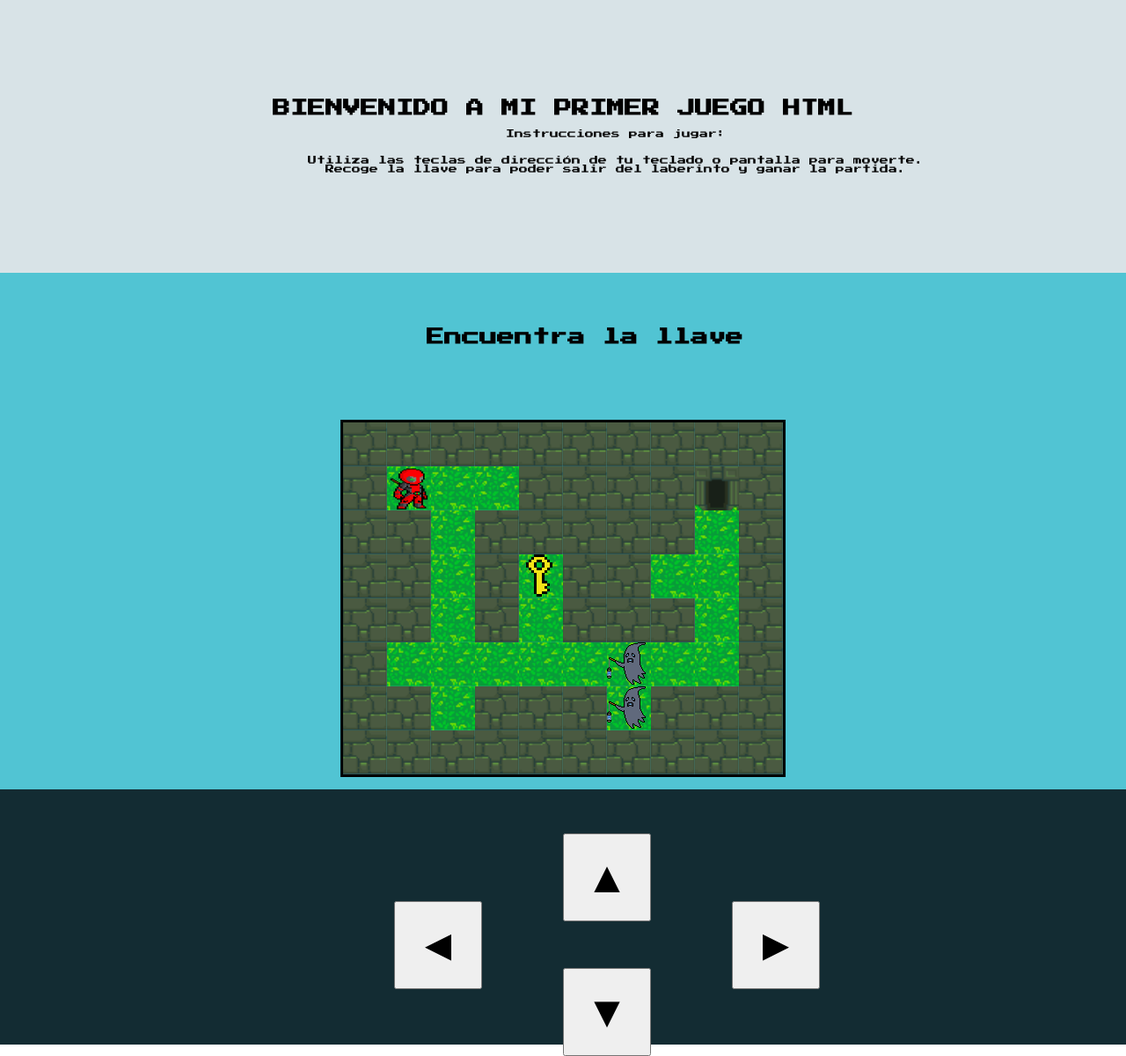
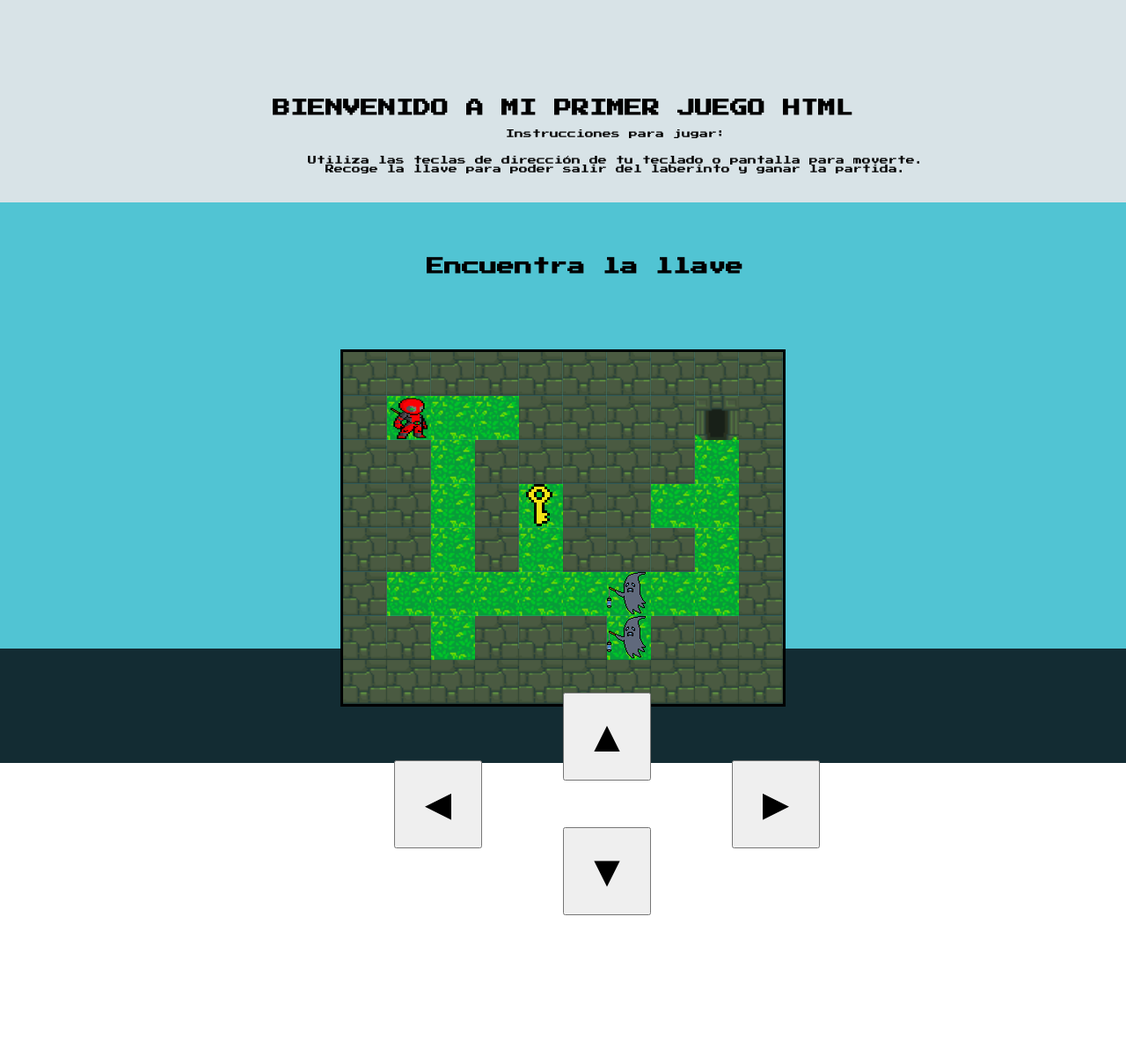
Before and after one commit to salalejo/First-html-game, a plain HTML site: page index.html in a window 1280 px wide. Shown: the whole page at 88% size. After the commit the page ends 1040 px from the top, so only its background shows below. Drawn offline with Linux system fonts and the light colour scheme.

Commit message:
Update styles.css

```diff
--- a/styles.css
+++ b/styles.css
@@ -20,7 +20,7 @@ pre{
     background-color: #132c33;
 
     padding-top: 50px;
-    height: 30vh;
+    height: 10vh;
 }
 
 #botonarriba{
@@ -56,7 +56,7 @@ pre{
     margin: 0px;
     padding-top: 100px;
     padding-bottom: 50px;
-    height: 20vh;
+    height: 10vh;
 }
 
 #container-canvas{
@@ -64,7 +64,7 @@ pre{
     padding-top: 20px;
     padding-bottom: 20px;
     background-color: #51c4d3;
-    height: 50vh;
+    height: 40vh;
 }
 
 #canvas{
```
